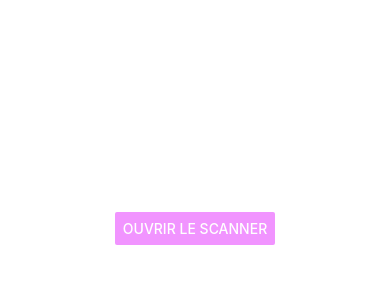
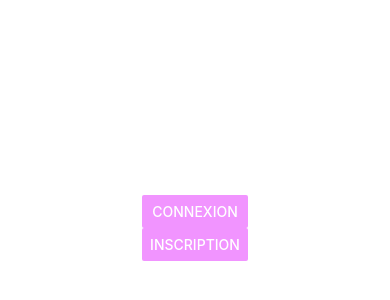
Before and after one commit to AlexandreT33/MSPR_Mobile, a React Native app: screen / in a window 390 px wide. Shown: the part 194-494 px from the top of the page. Built offline with nearby package versions, Linux system fonts and the light colour scheme.

Commit message:
Ajout composant authentification

```diff
--- a/App.js
+++ b/App.js
@@ -1,10 +1,14 @@
 import React, { useState, useEffect } from 'react';
 import { Text, View, StyleSheet, Button } from 'react-native';
+import { createStackNavigator } from '@react-navigation/stack';
+
 import QR_Scanner from './src/tools/qr_scanner'
+import Authentification from './src/authentification';
 
 export default function App() {
     const [showQrScanner, setshowQrScanner] = useState(false);
     const [apiKey, setApiKey] = useState(null);
+    const [page, setPage] = useState(0);
 
     useEffect(() => {
         if (apiKey != null) {
@@ -12,27 +16,13 @@ export default function App() {
             setshowQrScanner(false);
             alert(`l'api key ${apiKey} est bien remonté`);
         }
-      }, [apiKey]);
-
-    function returnButtonTitle(){
-        let buttonTitle = "Ouvrir le scanner"
-
-        if (showQrScanner === true)
-        {
-            buttonTitle = "Fermer le scanner"
-        }
-
-        return buttonTitle
-    }
+    }, [apiKey]);
 
     return (
         <View style={styles.container}>
-            {showQrScanner === true ? <QR_Scanner setApiKey={setApiKey}/> : <Text></Text>}
-            <Button
-                title={returnButtonTitle()}
-                color="#f194ff"
-                onPress={() => {setshowQrScanner(!showQrScanner)}}
-            />
+            {page === 0 ? <Authentification setPage={setPage} /> : null}
+
+
         </View>
     );
 }
@@ -46,3 +36,12 @@ const styles = StyleSheet.create({
         zIndex: 10,
     },
 });
+/*
+{showQrScanner === true ? <QR_Scanner setApiKey={setApiKey}/> : <Text></Text>}
+
+<Button
+title="QrScanner"
+color="#f194ff"
+onPress={() => {setshowQrScanner(!showQrScanner)}}
+/>
+*/
--- a/package.json
+++ b/package.json
@@ -16,13 +16,16 @@
     ]
   },
   "dependencies": {
+    "@react-navigation/stack": "^6.3.16",
     "expo": "~48.0.15",
     "expo-barcode-scanner": "~12.3.2",
     "expo-status-bar": "~1.4.4",
     "jest": "^29.2.1",
     "jest-expo": "^48.0.2",
     "react": "18.2.0",
-    "react-native": "0.71.7"
+    "react-native": "0.71.7",
+    "react-native-gesture-handler": "~2.9.0",
+    "@react-native-masked-view/masked-view": "0.2.8"
   },
   "devDependencies": {
     "@babel/core": "^7.20.0"
--- /dev/null
+++ b/src/authentification.js
@@ -0,0 +1,96 @@
+import React, { useState, useEffect } from 'react';
+import { Text, View, StyleSheet, Button, TextInput } from 'react-native';
+
+const Authentification = () => {
+    const [picked, setPicked] = useState(false);
+    const [isIncription, setIsInscription] = useState(false);
+    const [isConnexion, setIsConnexion] = useState(false);
+
+    const [email, setEmail] = useState("");
+    const [password, setPassword] = useState("");
+
+    return (
+        <View style={styles}>
+            {picked ? null :
+                <View style={styles}>
+                    <Button
+                        title="Connexion"
+                        color="#f194ff"
+                        onPress={() => {setPicked(true); setIsConnexion(true); setIsInscription(false)}}
+                    />
+                    <Button
+                        title="Inscription"
+                        color="#f194ff"
+                        onPress={() => {setPicked(true); setIsConnexion(false); setIsInscription(true)}}
+                    />
+                </View>
+            }
+            {isIncription === true ?
+                <View style={styles}>
+                    <Button
+                        style={styles.back_button}
+                        title="Retour"
+                        onPress={() => {setPicked(false); setIsConnexion(false); setIsInscription(false)}}
+                    />
+                    <Text style={styles.text}>Inscription</Text>
+                    <TextInput
+                        style={styles.input}
+                        onChangeText={setEmail}
+                        value={email}
+                        keyboardType="email-address"
+                        placeholder="Adresse email"
+                        placeholderTextColor="#000000"
+                    />
+                    <TextInput
+                        style={styles.input}
+                        onChangeText={setPassword}
+                        value={password}
+                        keyboardType="default"
+                        secureTextEntry={true}
+                        placeholder="Mot de passe"
+                        placeholderTextColor="#000000"
+                    />
+                    <Button
+                        title="Valider"
+                        color="#f194ff"
+                        onPress={() => {}}
+                    />
+                </View>
+            : null }
+            {isConnexion === true ?
+                <View style={styles}>
+                    <Text>Connexion</Text>
+                </View>
+            : null }
+
+        </View>
+    )
+};
+
+const styles = StyleSheet.create({
+    container: {
+        flex: 1,
+        backgroundColor: '#fff',
+        alignItems: 'center',
+        justifyContent: 'center',
+        zIndex: 10,
+    },
+    input: {
+        height: 40,
+        width: 200,
+        margin: 12,
+        borderWidth: 1,
+        padding: 10,
+    },
+    text: {
+        position: 'relative',
+        alignItems: 'center',
+        justifyContent: 'center',
+    },
+    back_button : {
+        position: 'relative',
+        backgroundColor: '#f194f2'
+    },
+});
+
+export default Authentification
```
